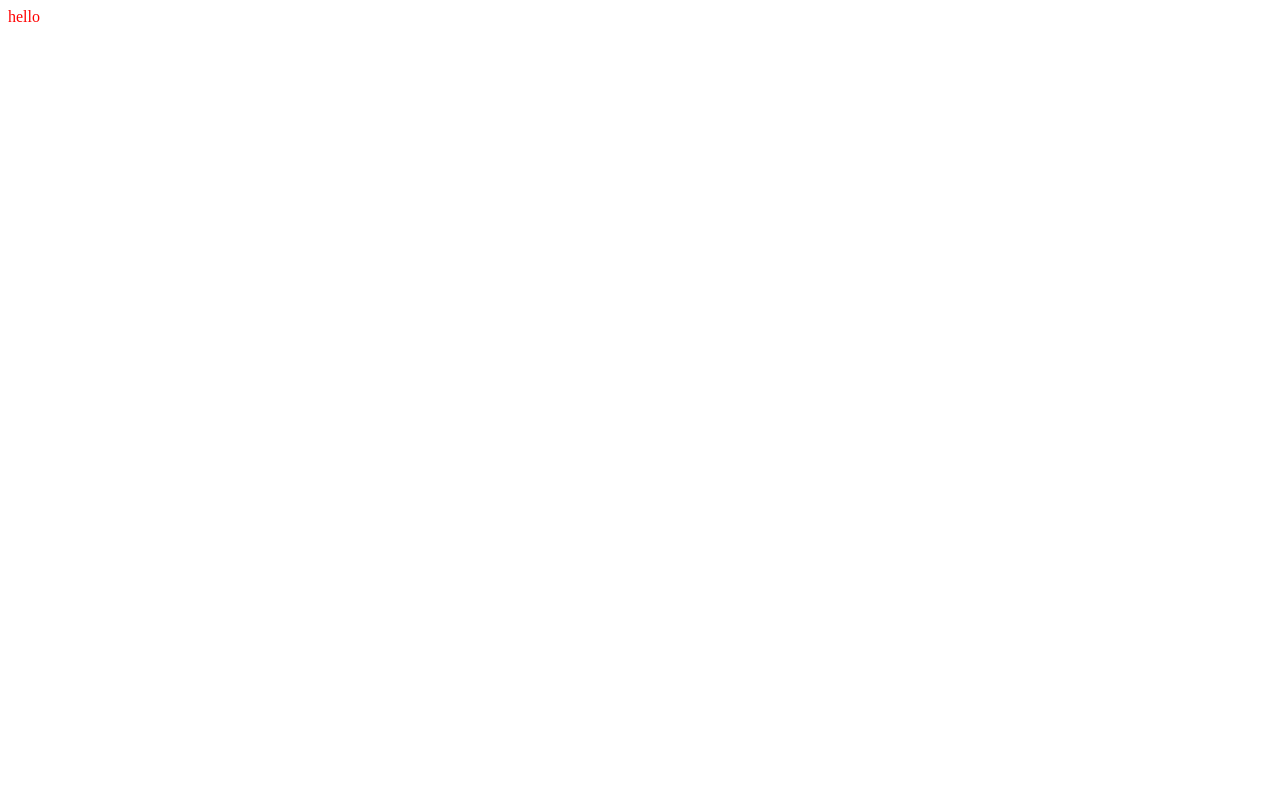
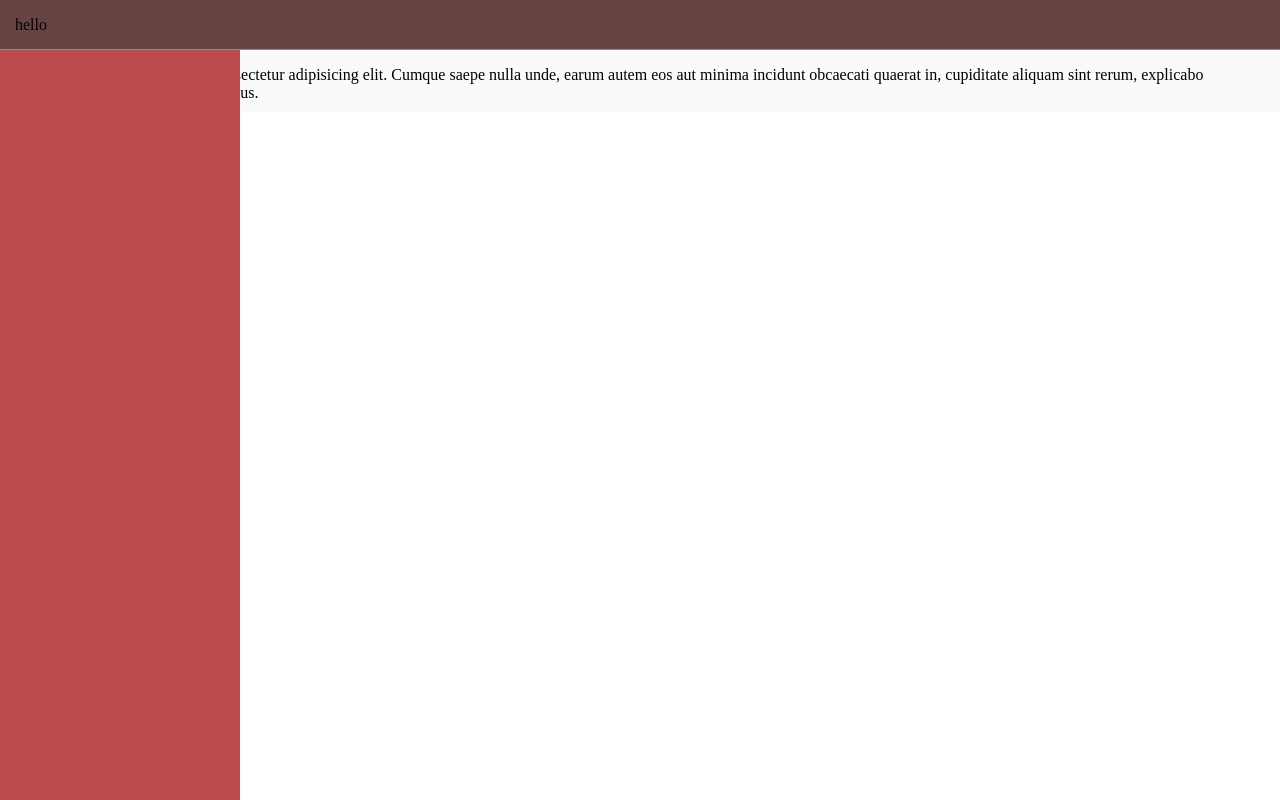
Before and after one commit to PhyoPyae94/pideo, a PHP site: page / in a window 1280 px wide. Before the commit the page is almost empty. Run offline with PHP 8.4, Linux system fonts and the light colour scheme.

Commit message:
creating sideNav and mainContent

```diff
--- a/includes/css/style.css
+++ b/includes/css/style.css
@@ -1,3 +1,42 @@
-* {
-    color: red;
+html,
+body {
+    width: 100%;
+    padding: 0;
+    margin: 0;
 }
+#pageContainer {
+    width: 100%;
+    height: 100%;
+    background: #fafafa;
+}
+#mastHeadContainer {
+    width: 100%;
+    height: 50px;
+    position: fixed;
+    top: 0;
+    left: 0;
+    padding: 7px 15px;
+    box-sizing: border-box;
+    border-bottom: 1px solid #8a8a8a;
+    background: #684343;
+    z-index: 1;
+    display: flex;
+    align-items: center;
+}
+#sideNavContainer {
+    width: 240px;
+    background: #bb4b4b;
+    padding-top: 50px;
+    position: fixed;
+    top: 0;
+    bottom: 0;
+    display: flex;
+    flex-direction: column;
+}
+#mainSectionContainer {
+    padding-top: 56px;
+    display: flex;
+}
+#mainContentContainer {
+    padding: 10px 30px;
+}
--- a/index.php
+++ b/index.php
@@ -8,15 +8,17 @@
     <link rel="stylesheet" href="./includes/css/style.css">
 </head>
 <body>
-    <div class="pageContainer">
-        <div class="mastHeadContainer">
+    <div id="pageContainer">
+        <div id="mastHeadContainer">
             hello
         </div>
-        <div class="sideNavContainer">
+        <div id="sideNavContainer">
 
         </div>
-        <div class="mainSectionContainer">
-
+        <div id="mainSectionContainer">
+            <div id="mainContentContainer">
+                Lorem ipsum dolor sit amet consectetur adipisicing elit. Cumque saepe nulla unde, earum autem eos aut minima incidunt obcaecati quaerat in, cupiditate aliquam sint rerum, explicabo sapiente maxime accusamus minus.
+            </div>
         </div>
     </div>
 </body>
```
